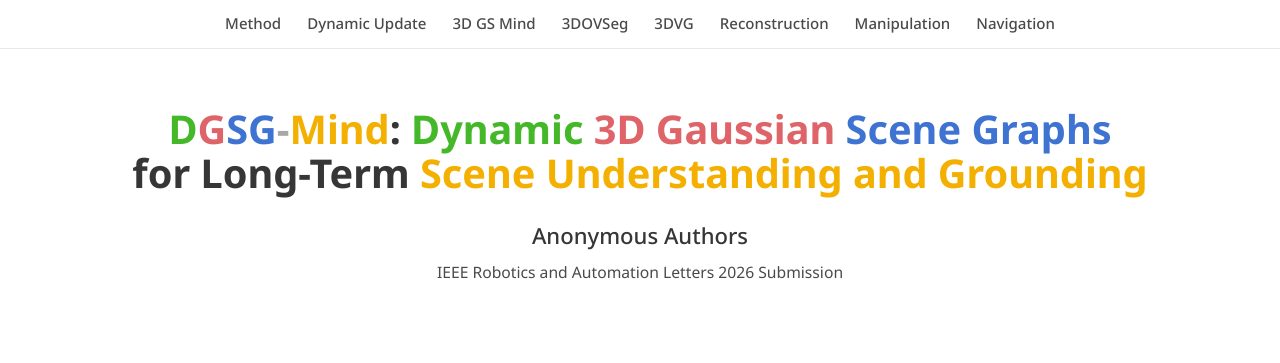
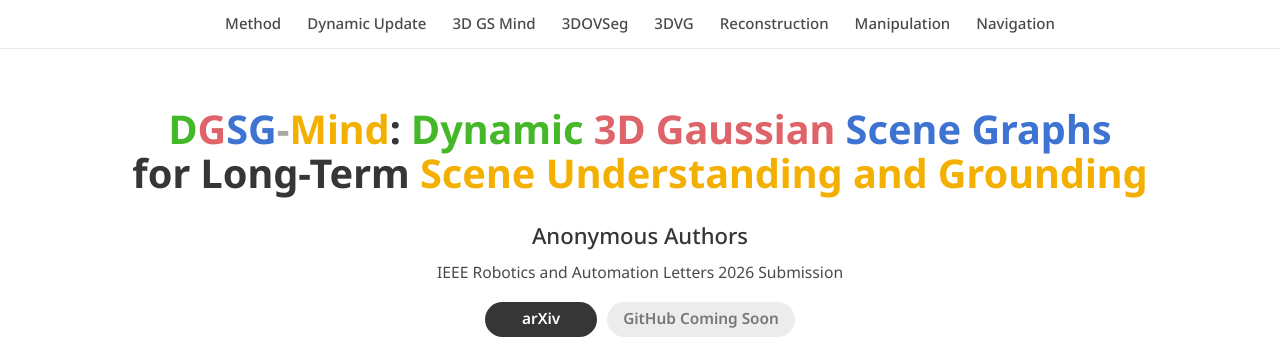
Before and after one commit to ICR-Lab/DGSG-Mind, a plain HTML site: page index.html in a window 1280 px wide. Shown: the top 363 px of the page. Drawn offline with Linux system fonts and the light colour scheme.

Commit message:
Add paper links to project page

```diff
--- a/assets/css/styles.css
+++ b/assets/css/styles.css
@@ -157,6 +157,37 @@ h2 {
   margin: 8px 0 0;
   color: var(--muted);
   font-size: 0.98rem;
+}
+
+.project-links {
+  margin-top: 18px;
+  display: flex;
+  justify-content: center;
+  gap: 10px;
+  flex-wrap: wrap;
+}
+
+.project-link {
+  min-width: 112px;
+  padding: 8px 16px;
+  border-radius: 999px;
+  background: #363636;
+  color: #fff;
+  font-size: 0.96rem;
+  font-weight: 600;
+  line-height: 1.2;
+}
+
+.project-link:hover,
+.project-link:focus-visible {
+  background: var(--accent);
+  outline: none;
+}
+
+.project-link.is-disabled {
+  background: #ececec;
+  color: #777;
+  cursor: default;
 }
 
 .content {
--- a/index.html
+++ b/index.html
@@ -40,6 +40,10 @@
           </h1>
           <p class="authors">Anonymous Authors</p>
           <p class="submission-note">IEEE Robotics and Automation Letters 2026 Submission</p>
+          <div class="project-links" aria-label="Project links">
+            <a class="project-link" href="https://arxiv.org/abs/2605.29879" target="_blank" rel="noopener noreferrer">arXiv</a>
+            <span class="project-link is-disabled" aria-disabled="true">GitHub Coming Soon</span>
+          </div>
         </div>
       </section>
 
```
